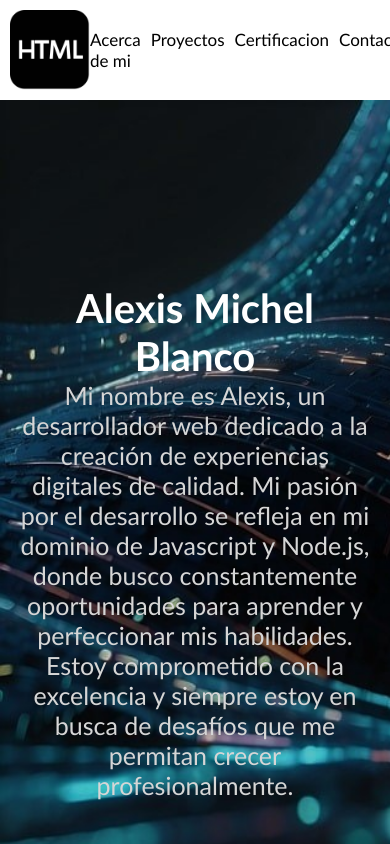
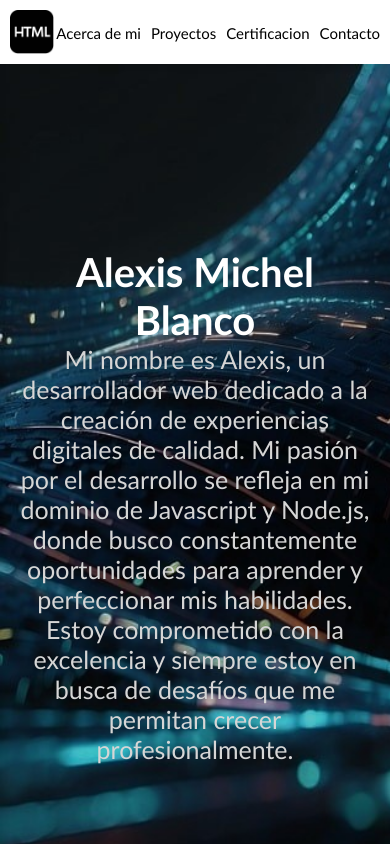
Before and after one commit to alexisb1994/Porfolio, a plain HTML site: page index.html in a window 390 px wide. Shown: the top 844 px of the page. Drawn offline with Linux system fonts and the light colour scheme.

Commit message:
modify:+responsive desing logo

```diff
--- a/index.html
+++ b/index.html
@@ -11,7 +11,7 @@
 
 <body>
     <header>
-        <img src="./assets/logo.webp" alt="">
+        <img class="logo" src="./assets/logo.webp" alt="imagen logo">
         <nav>
             <ul>
                 <li><a href="/#banner"> Acerca de mi</a></li>
--- a/styles/style.css
+++ b/styles/style.css
@@ -205,7 +205,9 @@ border-radius: 5px;
 
     }
 header nav ul li a{
-    font-size: 17px;
+    font-size: 15px;
 }
-
+header img {
+    height: 44px;
+}
  }
```
